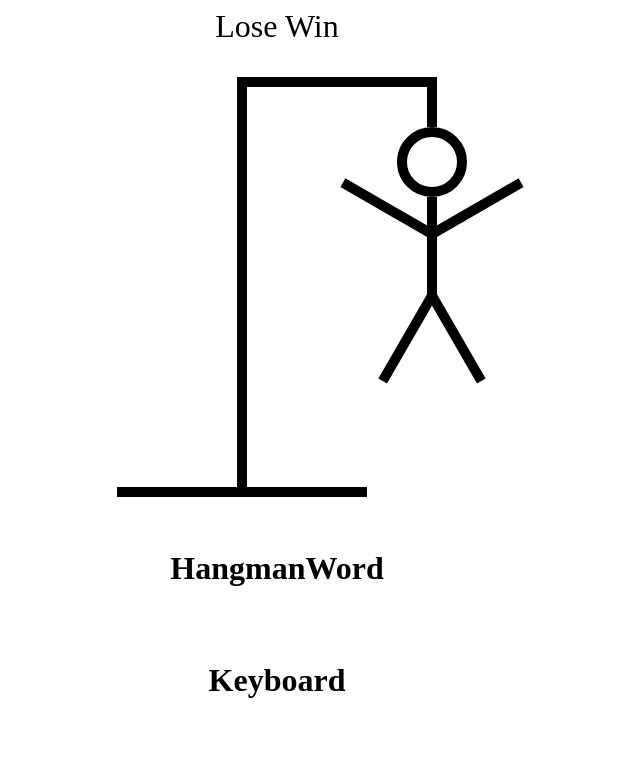
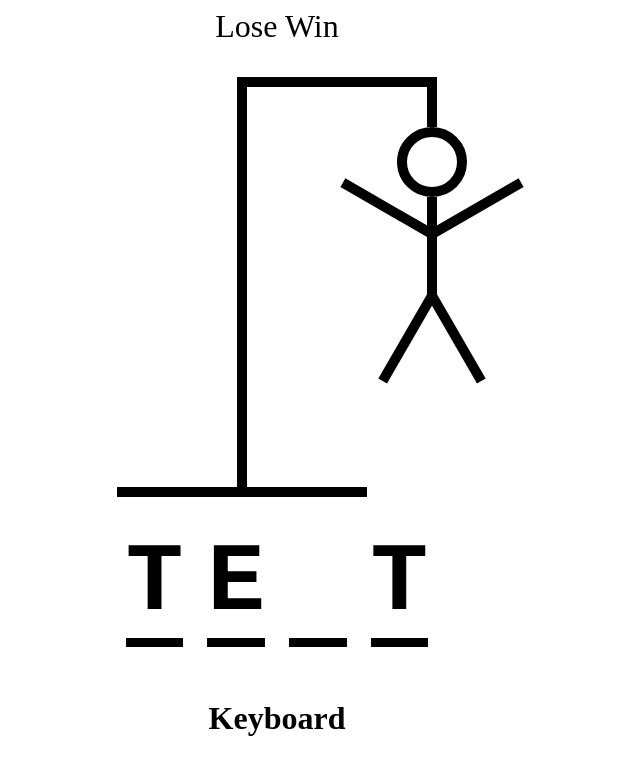
Before and after one commit to Akindejoye/hangman, a React (Vite) app: page / in a window 1280 px wide. Shown: the top 774 px of the page, without its empty margins (363-1003 px from the left). Built offline with nearby package versions, Linux system fonts and the light colour scheme.

Commit message:
HangmanWord Component

```diff
--- a/src/HangmanWord.tsx
+++ b/src/HangmanWord.tsx
@@ -1,6 +1,30 @@
 const HangmanWord = () => {
+  const word = "test";
+  const guessedLetter = ["t", "e", "f"]
+
   return (
-    <h1>HangmanWord</h1>
+    <div
+     style={{
+      display: "flex",
+      gap: ".25em",
+      fontSize: "6rem",
+      fontWeight: "bold",
+      textTransform: "uppercase",
+      fontFamily: "monospace",
+     }}>
+      {word.split("").map((letter, index) => (
+        <span style={{ borderBottom: ".1em solid black"}} key={index}>
+          <span style={{
+            visibility: guessedLetter.includes(letter)
+              ? "visible"
+              : "hidden"
+            }}
+          >
+          {letter}
+          </span>
+        </span>
+      ))}
+     </div>
    );
 }
 
```
